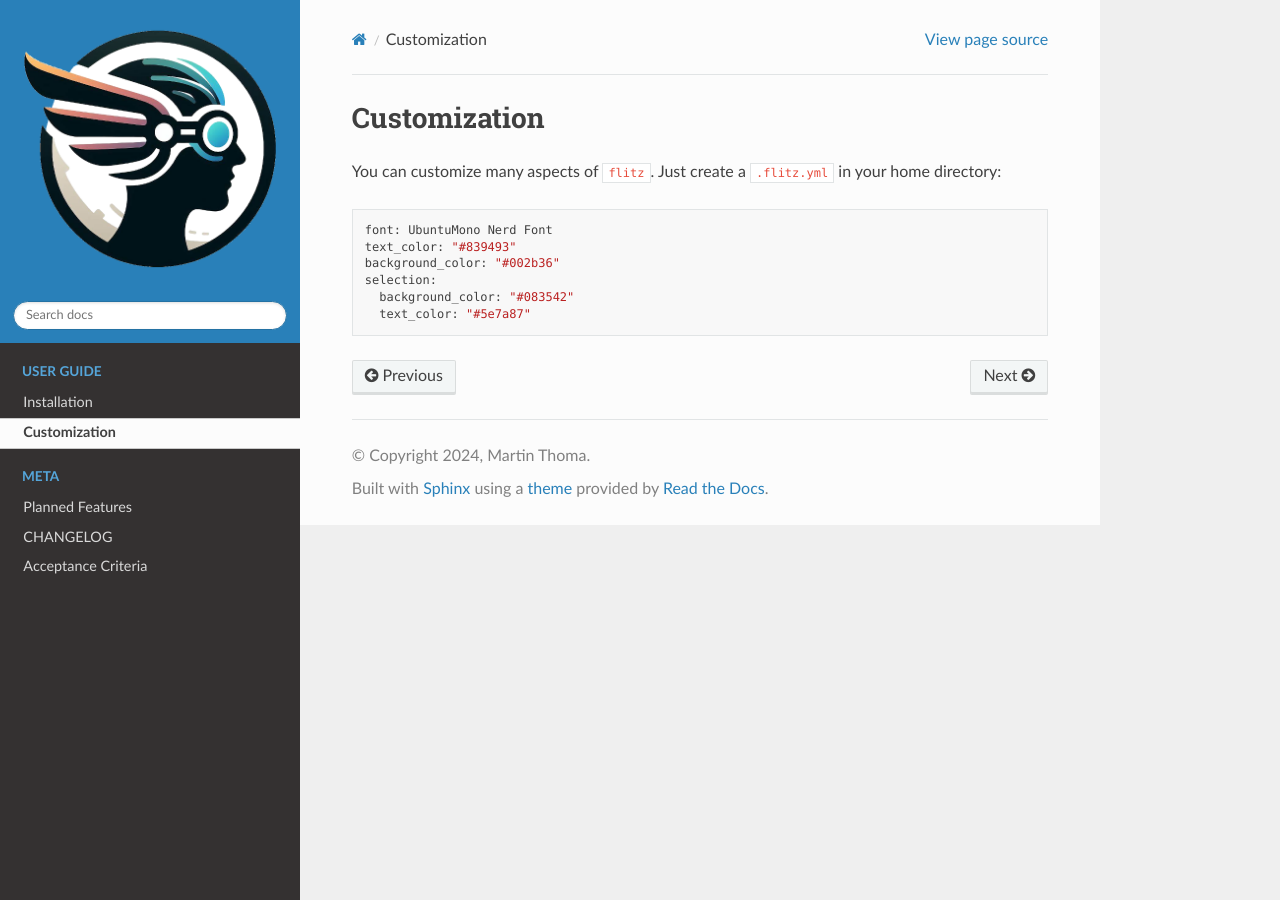
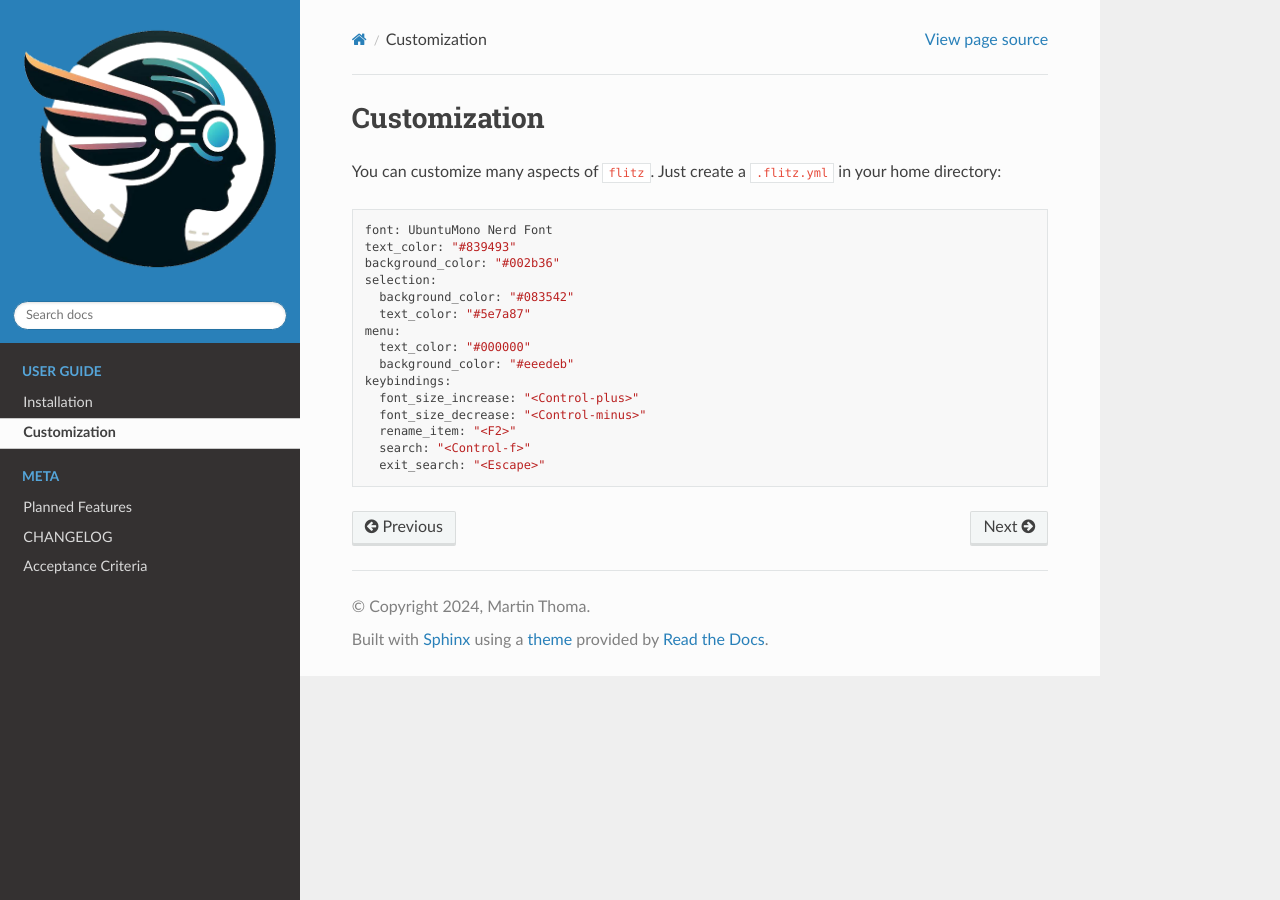
Before and after one commit to MartinThoma/flitz, a Sphinx documentation site: the page built from docs/user/customization.md, in a window 1280 px wide. Built offline with Sphinx 7.4.7 and the Read the Docs theme 2.0.0, drawn with Linux system fonts in a browser that asks for light colours.

Commit message:
DOC: More options for customization

````diff
--- a/docs/user/customization.md
+++ b/docs/user/customization.md
@@ -10,4 +10,13 @@ background_color: "#002b36"
 selection:
   background_color: "#083542"
   text_color: "#5e7a87"
+menu:
+  text_color: "#000000"
+  background_color: "#eeedeb"
+keybindings:
+  font_size_increase: "<Control-plus>"
+  font_size_decrease: "<Control-minus>"
+  rename_item: "<F2>"
+  search: "<Control-f>"
+  exit_search: "<Escape>"
 ```
````
Also changed, not shown: 2 other files.
